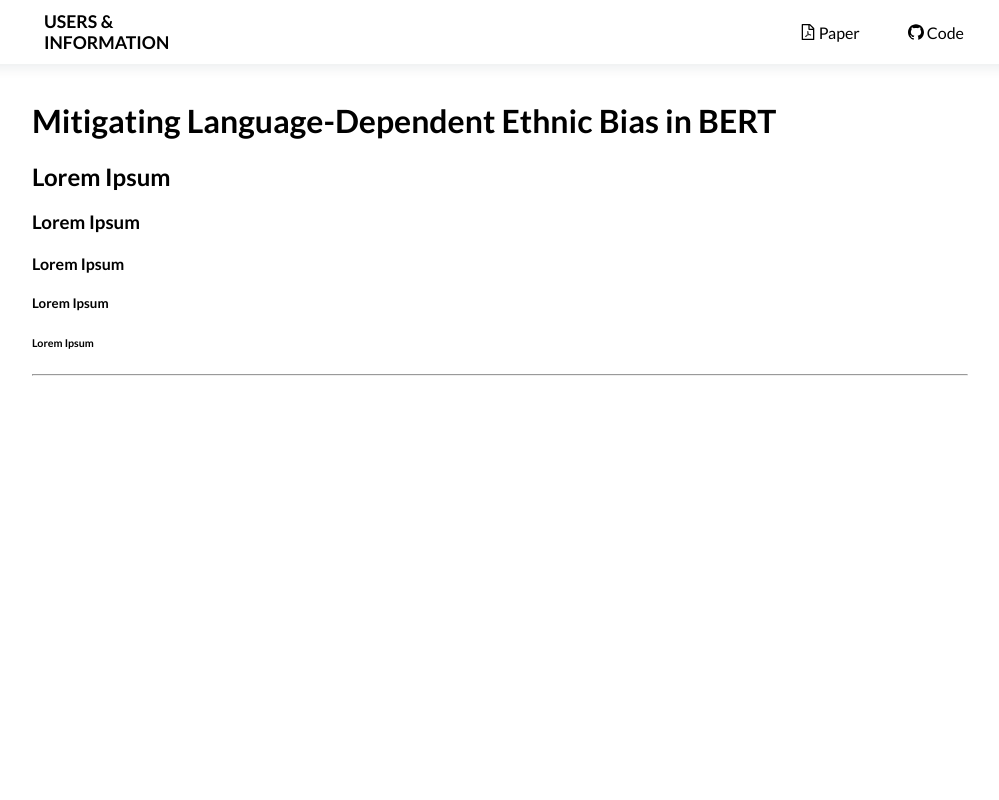
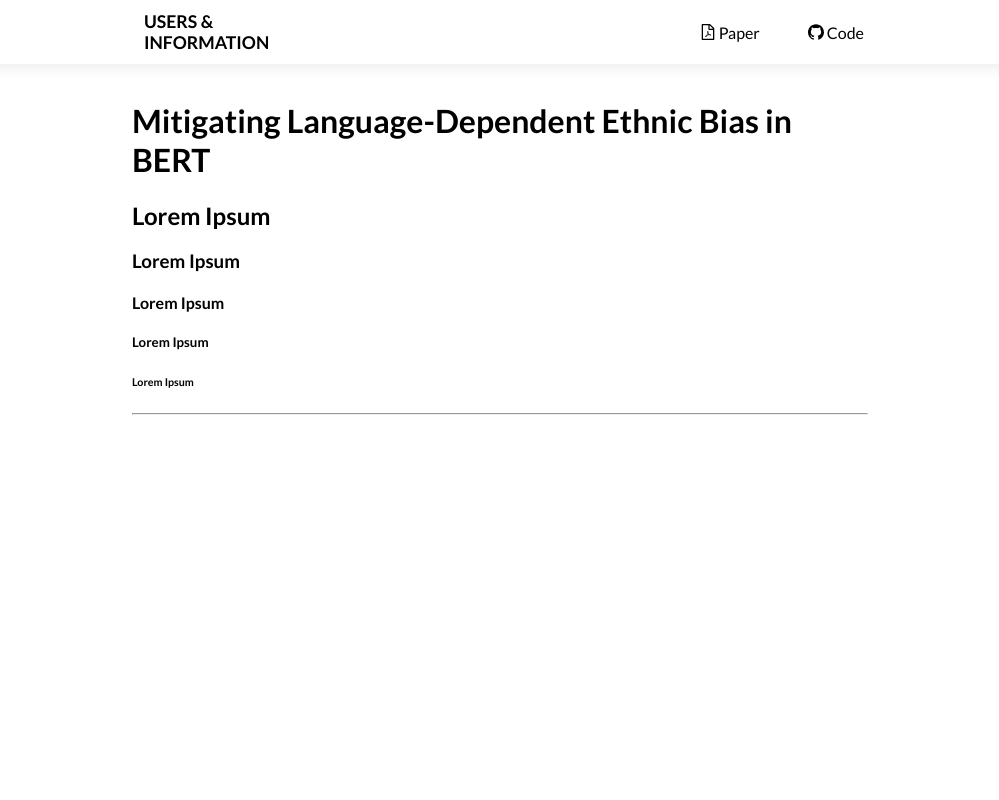
Before and after one commit to uilab-github/demos, a Next.js app: page / in a window 1280 px wide. Shown: the top 800 px of the page, without its empty margins (140-1139 px from the left). Built offline with nearby package versions, Linux system fonts and the light colour scheme.

Commit message:
Add template to modify styles in mdx

```diff
--- a/component/Home.tsx
+++ b/component/Home.tsx
@@ -3,12 +3,17 @@ import { NextPage } from 'next';
 import HomeContent from '../post/homeContent.mdx';
 import Layout from './layout/Layout';
 import classes from './Home.module.css';
+import { editorStyle } from 'styles/editorStyle';
+import { MDXProvider } from '@mdx-js/react';
 
 const Home: NextPage = () => {
   return (
     <Layout title={'U&I Lab Demo'}>
       <div className={classes.contentContainer}>
-        <HomeContent />
+        <MDXProvider components={editorStyle}>
+          <HomeContent />
+        </MDXProvider>
+        {/* <HomeContent components={editorStyle} /> */}
       </div>
     </Layout>
   );
--- a/component/layout/Layout.module.css
+++ b/component/layout/Layout.module.css
@@ -13,8 +13,8 @@
   padding: 1rem 2rem;
 }
 
-@media (min-width: 1000px) {
+@media (min-width: 800px) {
   .main {
-    width: 1000px;
+    width: 800px;
   }
 }
--- a/component/layout/TopNavBar.module.css
+++ b/component/layout/TopNavBar.module.css
@@ -34,8 +34,8 @@
   margin-left: 3rem;
 }
 
-@media (min-width: 1000px) {
+@media (min-width: 800px) {
   .content {
-    width: 1000px;
+    width: 800px;
   }
 }
--- a/package.json
+++ b/package.json
@@ -10,6 +10,7 @@
   "dependencies": {
     "@mdx-js/loader": "^1.6.22",
     "@mdx-js/mdx": "^1.6.22",
+    "@mdx-js/react": "^1.6.22",
     "@svgr/webpack": "^5.5.0",
     "@types/mdx": "^2.0.1",
     "next": "12.0.4",
@@ -17,6 +18,7 @@
     "react-dom": "17.0.2"
   },
   "devDependencies": {
+    "@types/mdx-js__react": "^1.5.5",
     "@types/node": "16.11.7",
     "@types/react": "17.0.35",
     "eslint": "7",
--- /dev/null
+++ b/styles/editorStyle.module.css
@@ -0,0 +1,3 @@
+/* .h1 {
+  color: red;
+} */
--- /dev/null
+++ b/styles/editorStyle.tsx
@@ -0,0 +1,6 @@
+import { MDXProviderComponentsProp } from '@mdx-js/react';
+import classes from './editorStyle.module.css';
+
+export const editorStyle: MDXProviderComponentsProp = {
+  // h1: (props) => <h1 className={classes.h1} {...props} />,
+};
```
Also changed, not shown: 1 other file (tests, documents, lock files or other folders).
